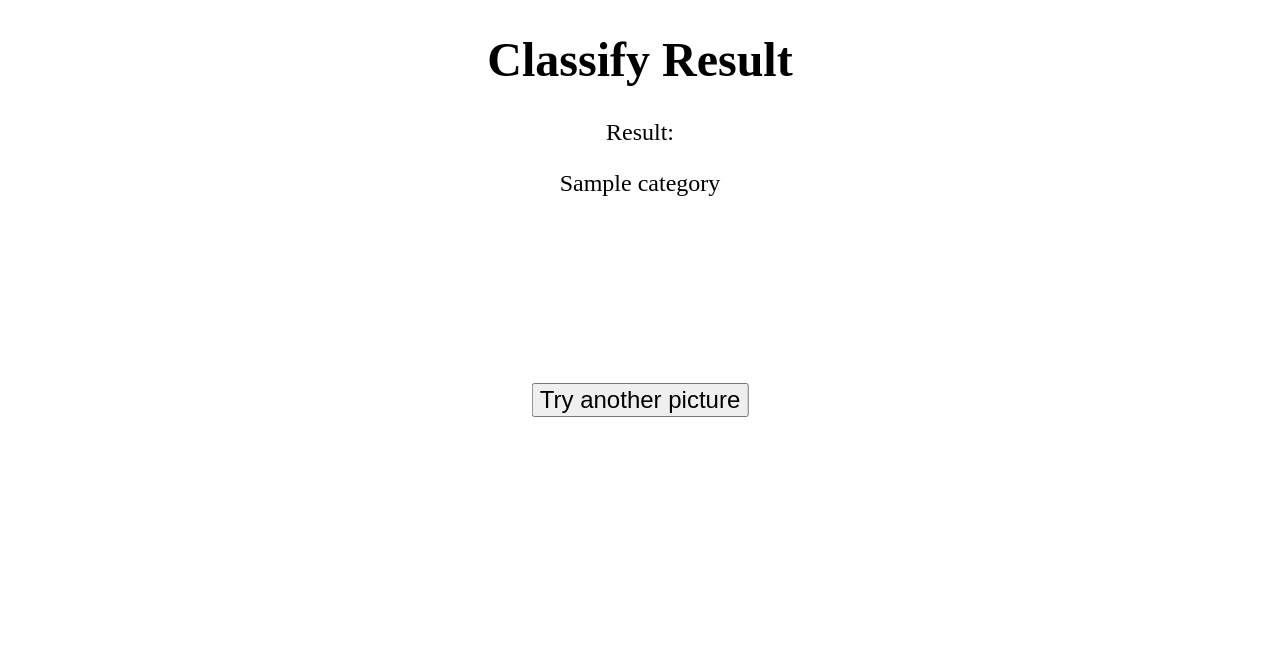
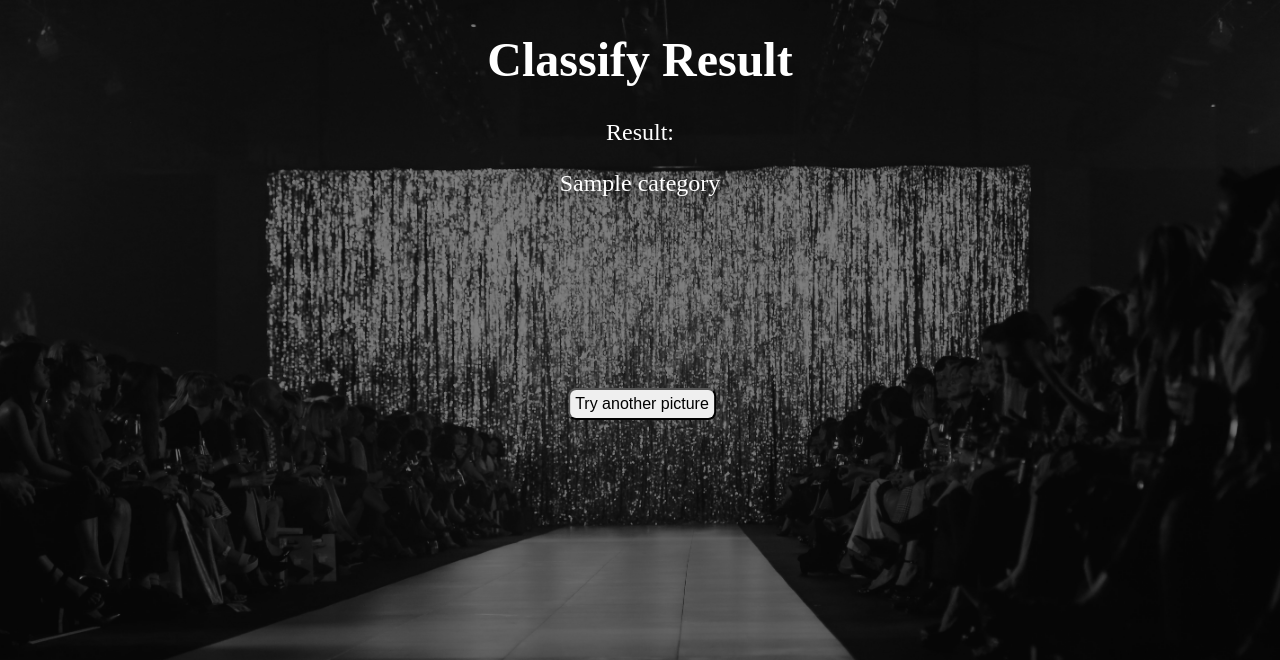
Before and after one commit to irische/ML-Flask-Deployed-Cloud-Fasion-MNIST, a Flask app: template templates/classify.html in a window 1280 px wide. Shown: the top 660 px of the page. Run offline with Flask 2, Linux system fonts and the light colour scheme; the template is opened without the code that fills it: most values are stand-ins (such as "Sample title", 1, 10 or a date in 2020).

Commit message:
update html

```diff
--- a/static/resultStyles.css
+++ b/static/resultStyles.css
@@ -1,9 +1,22 @@
 h1 {
 	/*color: white; */
 	font-size:48px;
+	color: white;
+
+}
+/*body {
+		  background: linear-gradient( rgba(0, 0, 0, 0.5), rgba(0, 0, 0, 0.5) ), url('runaway.jpg');
+}*/
+
+
+body {
+	background:  linear-gradient( rgba(0, 0, 0, 0.5), rgba(0, 0, 0, 0.5) ), url('static/runaway.jpg');
+	background-size: cover;
+	background-repeat: no-repeat;
 }
 .result {
 	font-size:24px;
+	color: white;
 	text-align: center;
 	/*border: 3px solid green;*/
 }
--- a/templates/classify.html
+++ b/templates/classify.html
@@ -5,6 +5,49 @@
 	<!-- url_for('static',filename='styles/resultStyles.css') -->
 	<link rel="stylesheet" href="{{url_for('static',filename='resultStyles.css')}}">
 	<script src="https://ajax.googleapis.com/ajax/libs/jquery/3.5.1/jquery.min.js"></script>
+	<style>
+		h1 {
+			/*color: white; */
+			font-size:48px;
+			color: white;
+
+		}
+		body {
+			background:  linear-gradient( rgba(0, 0, 0, 0.5), rgba(0, 0, 0, 0.5) ), url('static/runaway.jpg');
+			background-size: cover;
+		}
+		.result {
+			font-size:24px;
+			color: white;
+			text-align: center;
+			/*border: 3px solid green;*/
+		}
+
+		.center {
+			font-size:24px;
+		  	margin: 0;
+		  	position: absolute;
+		  	top: 50%;
+		  	left: 50%;
+		  	-ms-transform: translate(-50%, -50%);
+		  	transform: translate(-50%, -50%);
+		}
+
+		.button {
+			/*background-color: #4CAF50; /* Green */*/
+			border: none;
+			color: black;
+			padding: 5px;
+			text-align: center;
+			text-decoration: none;
+			display: inline-block;
+			font-size: 16px;
+			margin: 4px 2px;
+			border-radius: 8px;
+			cursor: pointer;
+		}
+	</style>
+	<!-- linear-gradient( rgba(0, 0, 0, 0.5), rgba(0, 0, 0, 0.5) ), -->
 
 </head>
 <body>
@@ -38,7 +81,7 @@
 	</script>
 
 	<form method="POST" action='/classify'>
-		<button id="back" class = "center" name="back">Try another picture</button>
+		<button id="back" class = "center button" name="back">Try another picture</button>
 
 	</form>
 
```
Also changed, not shown: static/runaway.jpg (added), static/runway.jpg (added), 1 other file.
